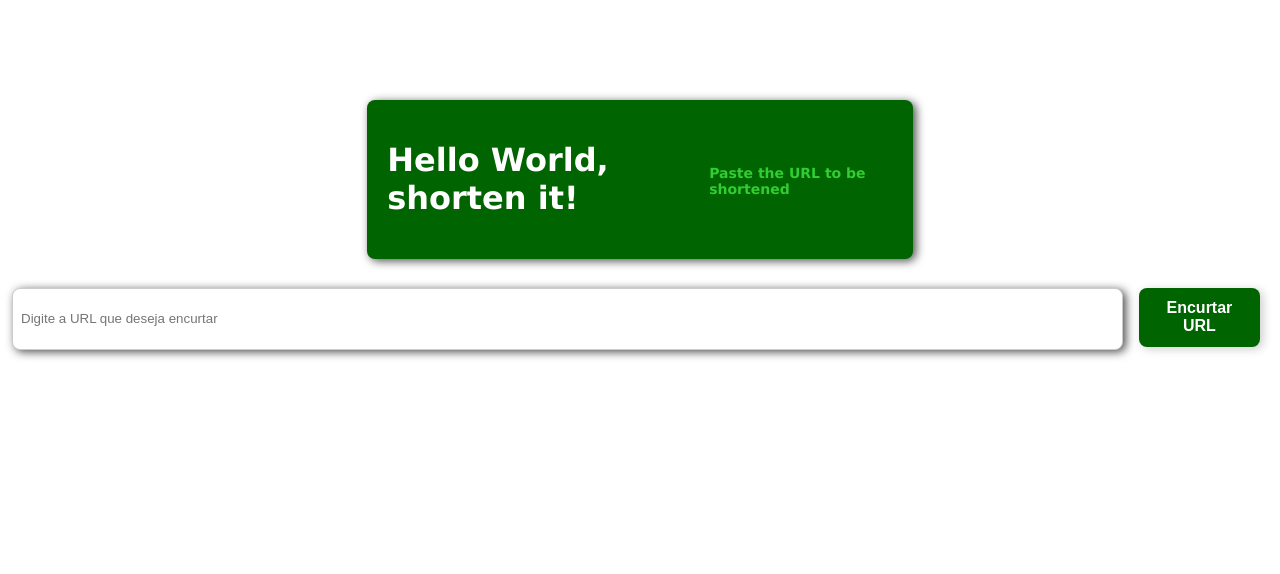
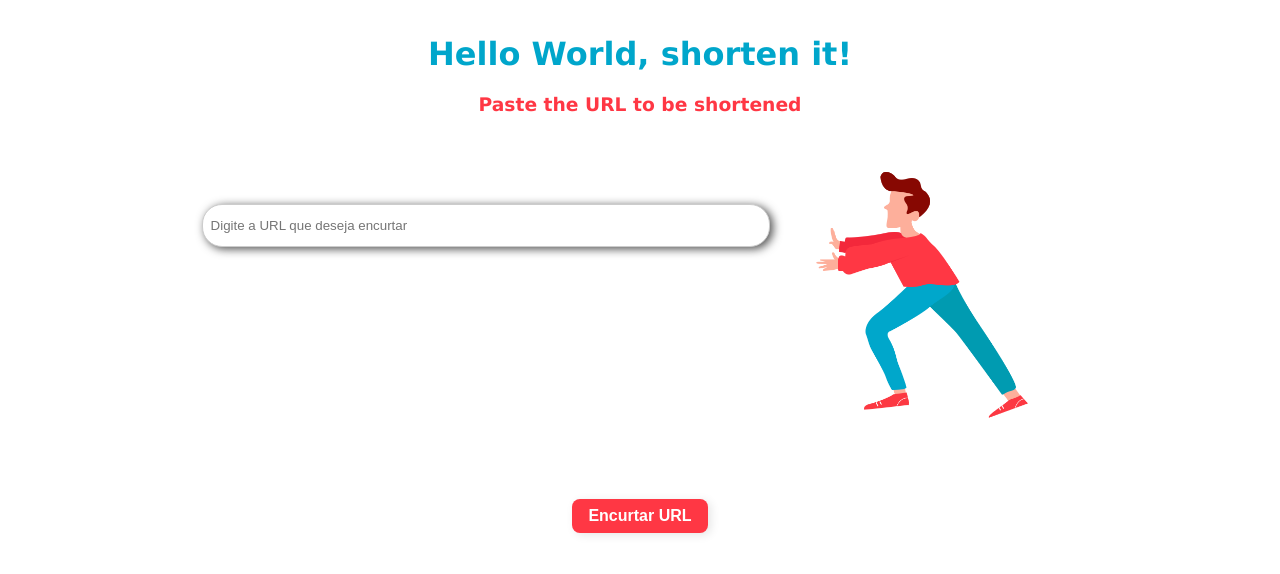
Before and after one commit to gustavomfranzin/frontUrlshortenerProject, a React (Create React App) app: page / in a window 1280 px wide. Shown: the top 574 px of the page. Built offline with nearby package versions, Linux system fonts and the light colour scheme.

Commit message:
update styled front new design

```diff
--- a/src/components/ShortenForm/index.tsx
+++ b/src/components/ShortenForm/index.tsx
@@ -1,46 +1,54 @@
 import React, { useState } from "react";
-import api from '../../services/api';
-import * as S from './styled';
-
+import api from "../../services/api";
+import * as S from "./styled";
+import homin from './contents/images/homin.png';
 
 function ShortenForm() {
+  const [url, setUrl] = useState("");
+  const [shortUrl, setShortUrl] = useState("");
+  const json = { originURL: url };
 
-const [url, setUrl] = useState('')
-const [shortUrl, setShortUrl] = useState('')
-const json = {originURL: url}
-
-  const submitUrl = () =>{
-
-      api.post('/shorten', json).then((response:any) =>{
-           setShortUrl(response.data.shortURL)
-         }
-       ).catch((error:any)=>{
-          console.log(error)
-     })
-  }
+  const submitUrl = () => {
+    api
+      .post("/shorten", json)
+      .then((response: any) => {
+        setShortUrl(response.data.shortURL);
+      })
+      .catch((error: any) => {
+        console.log(error);
+      });
+  };
 
   return (
     <div className="App">
-    <S.Header>
-    <h1>Hello World, shorten it!</h1>
-    <h3>Paste the URL to be shortened</h3>
-    </S.Header>
-    <S.Wrapper className="App">
-
+      <S.Wrapper>
+        <S.WrapperTitle>
+        <h1>Hello World, shorten it!</h1>
+        <h3>Paste the URL to be shortened</h3>
+        </S.WrapperTitle>
+        <S.WrapperInput>
         <input
           type="text"
           placeholder="Digite a URL que deseja encurtar"
           onChange={(event) => setUrl(event.target.value)}
         />
-        <button type="submit"
-                onClick={submitUrl}
-        >
+        <S.WrapperImage src={homin} alt="picture"/>
+
+
+        </S.WrapperInput>
+        <S.WrapperButton>
+        <button type="submit" onClick={submitUrl}>
           <span>Encurtar URL</span>
         </button>
-    </S.Wrapper >
-    <S.linkShorted>
-    <a href={shortUrl}>{shortUrl}</a>
-    </S.linkShorted>
+        </S.WrapperButton>
+
+      </S.Wrapper>
+
+      <S.LinkShorted>
+        <a href={shortUrl}>{shortUrl}</a>
+      </S.LinkShorted>
+
+
     </div>
   );
 }
--- a/src/components/ShortenForm/styled.tsx
+++ b/src/components/ShortenForm/styled.tsx
@@ -2,30 +2,86 @@ import styled from "styled-components";
 
 export const Wrapper = styled.div`
   display: flex;
-  width: 100%;
-  justify-content: center;
+  flex-direction: column;
+  width: 70%;
+  height: 55vh;
+  padding: 20px;
+  margin-left: auto;
+  margin-right: auto;
+  margin-top: 0%;
+  background-color: white;
+  border-radius: 8px;
+  color: white;
+`;
+
+export const WrapperTitle = styled.div`
+  display: flex;
+  flex-direction: column;
+  margin-left:0;
   padding: 4px;
+  font-family: Verdana;
+
+  h1 {
+    margin-top: 3px;
+    margin-left: auto;
+    margin-right: auto;
+    color: #00a6cb;
+  }
+  h3 {
+    margin-top: 0px;
+    margin-left: auto;
+    margin-right: auto;
+    color: #ff3744;
+  }
+`;
+
+export const WrapperInput = styled.div`
+  display: flex;
+  justify-content: space-between;
+  padding: 4px;
+  height: 70%;
+  font-family: Verdana;
+  background-color: white;
+  margin-bottom: 5%;
 
   input {
     border: 1px solid #ccc;
-    border-radius: 8px;
-    width: 100%;
-    height: 44px;
+    border-radius: 20px;
+    margin-top: 7%;
+    margin-left: 0;
+    width: 80%;
+    height: 25px;
     padding: 8px;
     font-weight: 500;
     box-shadow: 3px 2px 10px rgba(0, 0, 0, 0.7);
   }
+`;
+
+export const WrapperImage = styled.img`
+  margin-left: 0;
+`;
+
+export const WrapperButton = styled.button`
+  border-radius: 8px;
+  display: flex;
+  justify-content: center;
+  width: auto;
+  border: 0px;
+  background-color: white;
+  margin-left: auto;
+  margin-right: auto;
+  background-color: transparent;
 
   button {
-    background-color: #006400;
+    background-color: #ff3744;
     padding: 8px 16px;
-    margin: 0 16px;
-    height: 59px;
+    width: 100%;
+    height: 100%;
     border: 0px;
     border-radius: 8px;
     font-weight: bold;
     font-size: 16px;
-    box-shadow: 3px 2px 10px rgba(0, 0, 0, 0.2);
+    box-shadow: 3px 2px 10px rgba(0, 0, 0, 0.1);
 
     &:hover {
       background-color: #32cd32;
@@ -39,29 +95,7 @@ export const Wrapper = styled.div`
   }
 `;
 
-export const Header = styled.div`
-  display: flex;
-  width: 40%;
-  justify-content: center;
-  margin-top: 100px;
-  margin-bottom: 25px;
-  margin-left: auto;
-  margin-right: auto;
-  padding: 20px;
-  font-family: Verdana;
-  background-color: #006400;
-  border-radius: 8px;
-  box-shadow: 3px 2px 10px rgba(0, 0, 0, 0.7);
-  color: white;
-
-  h3 {
-    margin-top: 45px;
-    font-size: 14px;
-    color: #32cd32;
-  }
-`;
-
-export const linkShorted = styled.div`
+export const LinkShorted = styled.div`
   display: flex;
   margin-top: 50px;
   width: 100%;
```
Also changed, not shown: src/components/ShortenForm/contents/images/homin.png (added), 1 other file (tests, documents, lock files or other folders).
